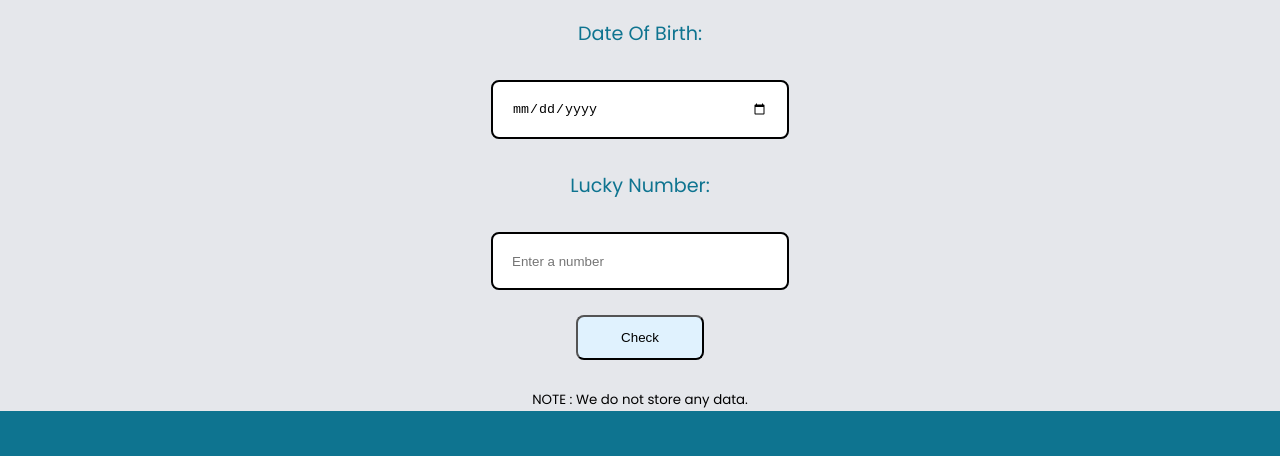
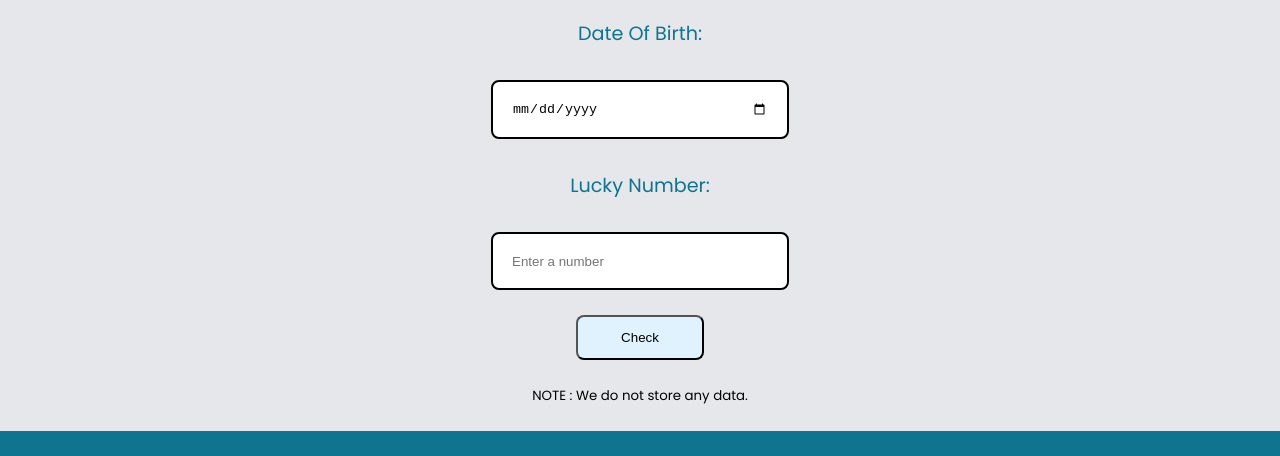
Before and after one commit to Sanika03/Is-your-birthday-lucky, a plain HTML site: page index.html in a window 1280 px wide. Shown: the part 106-562 px from the top of the page. Drawn offline with Linux system fonts and the light colour scheme.

Commit message:
styled privacy note

```diff
--- a/styles.css
+++ b/styles.css
@@ -55,6 +55,11 @@ p{
     font-size: large;
 }
 
+#privacy-note{
+    display: block;
+    padding-bottom: 2%;
+}
+
 .footer {
     background-color: var(--primary-color);
     padding: 2rem 1rem;
```
